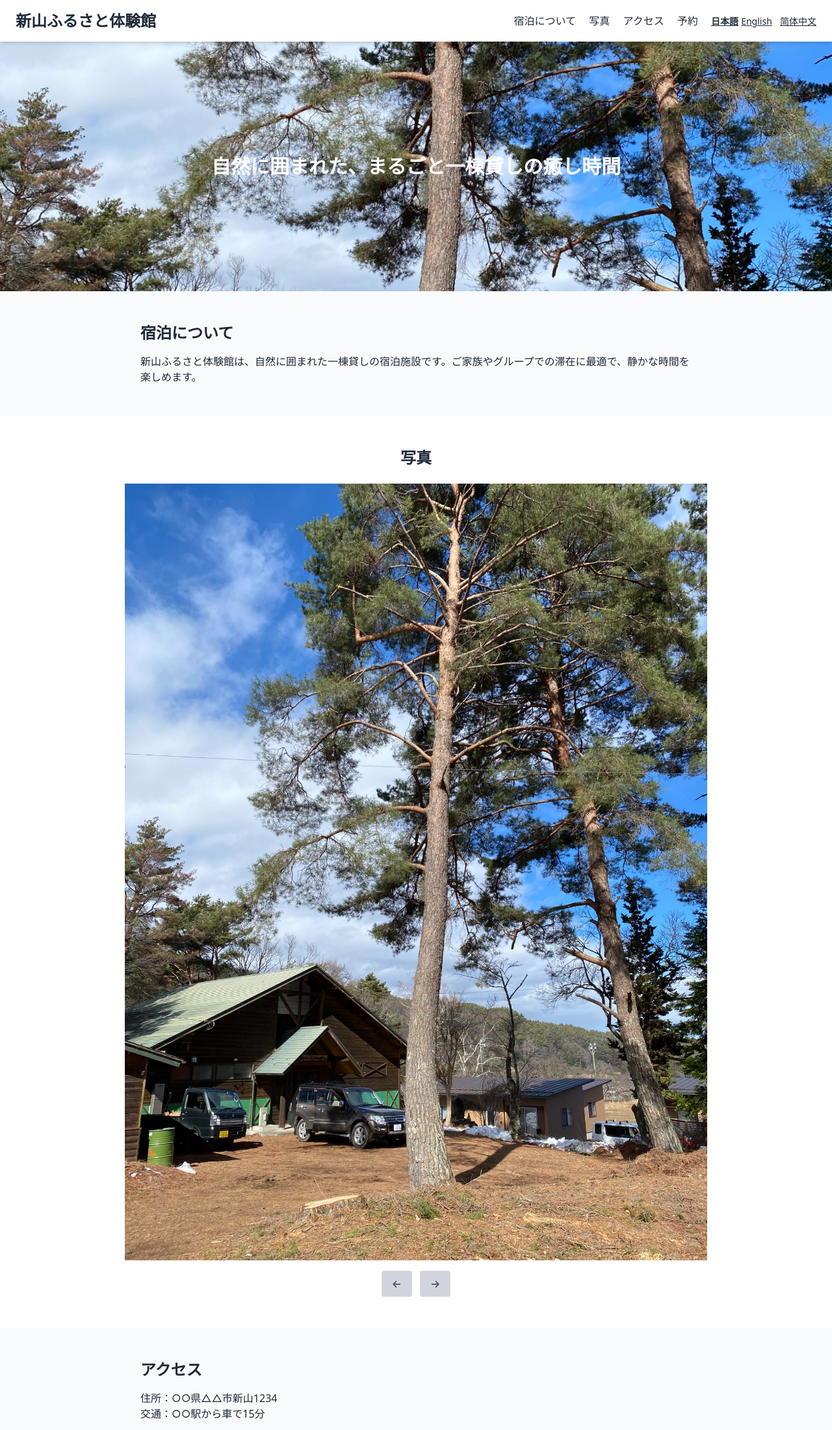
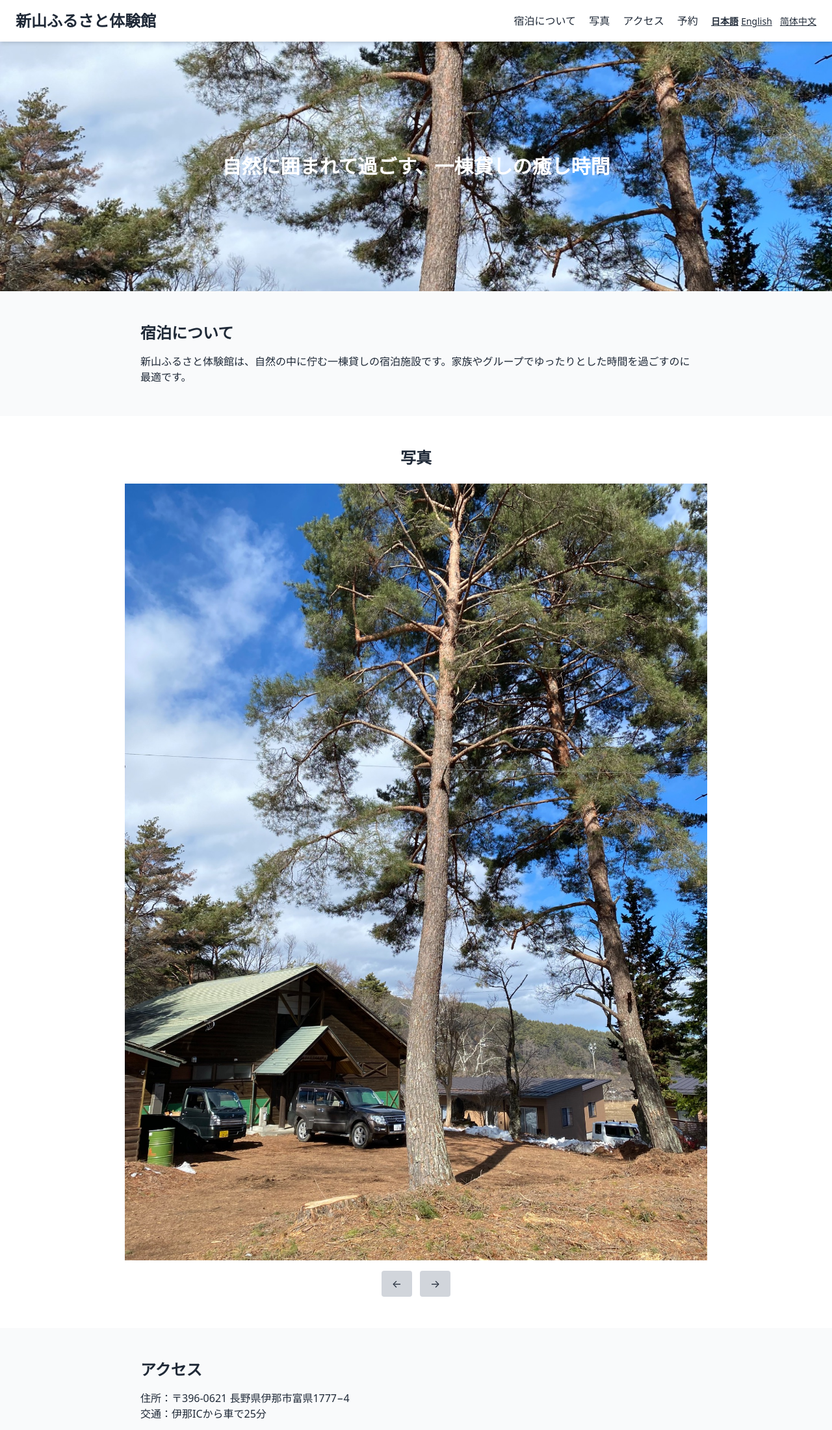
Before and after one commit to taikenkan/niyama, a plain HTML site: page index.html in a window 1280 px wide. Shown: the top 2200 px of the page at 65% size. Drawn offline with nearby package versions, Linux system fonts and the light colour scheme; grey boxes are pictures that could not be loaded.

Commit message:
Update index.html

```diff
--- a/index.html
+++ b/index.html
@@ -14,7 +14,6 @@
   </style>
 </head>
 <body class="bg-gray-50 text-gray-800">
-  <!-- ヘッダー -->
   <header class="flex justify-between items-center px-6 py-4 bg-white shadow-md sticky top-0 z-50">
     <h1 class="text-2xl font-bold">新山ふるさと体験館</h1>
     <nav class="space-x-4">
@@ -30,18 +29,15 @@
     </nav>
   </header>
 
-  <!-- メインビジュアル -->
   <section class="hero h-96 flex items-center justify-center text-white text-3xl font-semibold">
-    自然に囲まれた、まるごと一棟貸しの癒し時間
+    自然に囲まれて過ごす、一棟貸しの癒し時間
   </section>
 
-  <!-- 宿泊について -->
   <section id="about" class="py-12 px-6 max-w-4xl mx-auto">
     <h2 class="text-2xl font-bold mb-4">宿泊について</h2>
-    <p>新山ふるさと体験館は、自然に囲まれた一棟貸しの宿泊施設です。ご家族やグループでの滞在に最適で、静かな時間を楽しめます。</p>
+    <p>新山ふるさと体験館は、自然の中に佇む一棟貸しの宿泊施設です。家族やグループでゆったりとした時間を過ごすのに最適です。</p>
   </section>
 
-  <!-- 写真（スライド式） -->
   <section id="gallery" class="py-12 px-6 bg-white">
     <h2 class="text-2xl font-bold mb-6 text-center">写真</h2>
     <div class="relative w-full max-w-4xl mx-auto overflow-hidden">
@@ -57,19 +53,17 @@
     </div>
   </section>
 
-  <!-- アクセス -->
   <section id="access" class="py-12 px-6 max-w-4xl mx-auto">
     <h2 class="text-2xl font-bold mb-4">アクセス</h2>
-    <p>住所：○○県△△市新山1234<br>交通：○○駅から車で15分</p>
+    <p>住所：〒396-0621 長野県伊那市富県1777−4<br>交通：伊那ICから車で25分</p>
     <div class="mt-4">
-      <iframe src="https://www.google.com/maps/embed?..." width="100%" height="300" style="border:0;" allowfullscreen="" loading="lazy"></iframe>
+      <iframe src="https://www.google.com/maps?q=〒396-0621+長野県伊那市富県１７７７−４&output=embed" width="100%" height="300" style="border:0;" allowfullscreen="" loading="lazy"></iframe>
     </div>
   </section>
 
-  <!-- 予約 -->
   <section id="reserve" class="py-12 px-6 bg-green-50">
     <h2 class="text-2xl font-bold mb-4 text-center">予約</h2>
-    <p class="text-center mb-6">空き状況や料金はAirbnbでご確認ください。</p>
+    <p class="text-center mb-6">Airbnbページから空き状況・料金をご確認ください。</p>
     <div class="text-center">
       <a href="https://www.airbnb.jp/rooms/947467741319790049?source_impression_id=p3_1744271195_P3LMh_VYuxKjqTNb" target="_blank" class="bg-red-600 text-white px-6 py-3 rounded hover:bg-red-700">
         Airbnbで予約する
@@ -77,7 +71,6 @@
     </div>
   </section>
 
-  <!-- フッター -->
   <footer class="bg-gray-100 text-center text-sm py-6">
     &copy; 2025 新山ふるさと体験館
   </footer>
@@ -94,4 +87,3 @@
   </script>
 </body>
 </html>
-日本語版のトップページHTML（以前生成した内容）
```
